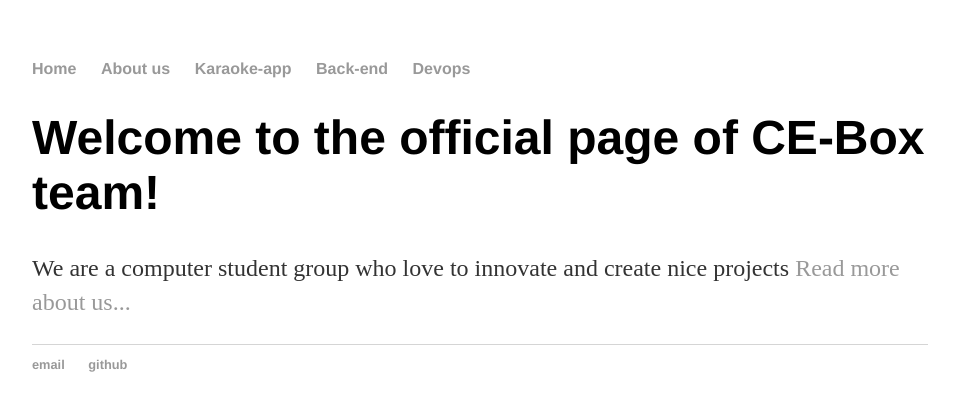
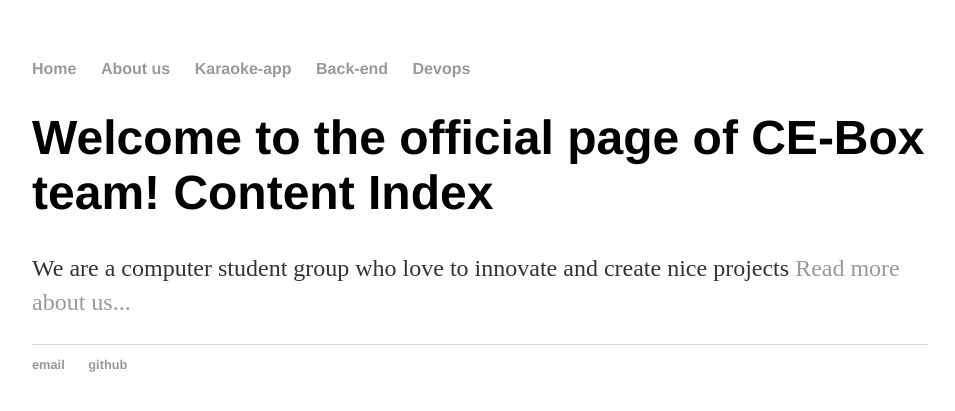
Before and after one commit to gaburolo/ce-box.github.io, a Jekyll site: the page built from index.html, in a window 1280 px wide. Shown: the top 411 px of the page, without its empty margins (160-1115 px from the left). Built offline with Jekyll 4.4.1, drawn with Linux system fonts in a browser that asks for light colours.

Commit message:
Update index.html
test

```diff
--- a/index.html
+++ b/index.html
@@ -3,6 +3,6 @@ layout: default
 title: CE-Box
 ---
 <div class="blurb">
-	<h1>Welcome to the official page of CE-Box team!</h1>
+	<h1>Welcome to the official page of CE-Box team! Content Index</h1>
 	<p>We are a computer student group who love to innovate and create nice projects <a href="/about">Read more about us...</a></p>
 </div><!-- /.blurb -->
```
